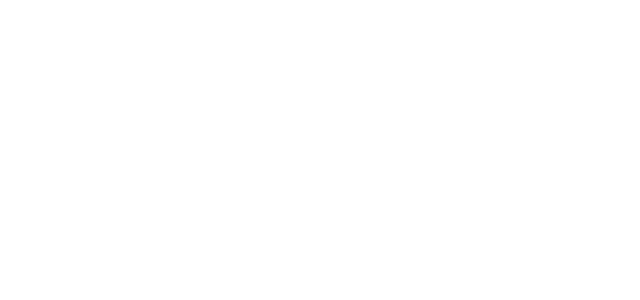
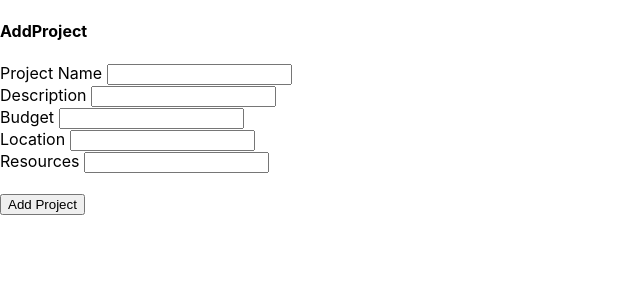
Before and after one commit to aman219/sihfront, a React (Create React App) app: page /employee/addproject in a window 1280 px wide. Before the commit this address had no page. Shown: the top 300 px of the page, without its empty margins (0-640 px from the left). Built offline with nearby package versions, Linux system fonts and the light colour scheme.

Commit message:
just for testing add project backend api

```diff
--- a/src/App.js
+++ b/src/App.js
@@ -8,6 +8,7 @@ import Forgot from './components/Forgot';
 import Dashboard from './components/Dashboard';
 import Logout from './components/Logout';
 import MessageBox from './components/MessageBox';
+import AddProject from './components/AddProject';
 
 
 function App() {
@@ -22,6 +23,7 @@ function App() {
           <Route path='logout/' element={<Logout />}></Route>
           <Route path='signup/' element={<Signup />}></Route>
           <Route path='forgot/' element={<Forgot/>}></Route>
+          <Route path='employee/addproject' element={<AddProject />}></Route>
         </Routes>
       </BrowserRouter>
     </div>
--- /dev/null
+++ b/src/components/AddProject.js
@@ -0,0 +1,34 @@
+import React from 'react'
+
+const AddProject = () => {
+
+    const handleSubmit = (e) => {
+        e.preventDefault();
+        const formData = new FormData(e.target);
+        formData.append("department", "Public Work department")
+        console.log(formData)
+        e.target.reset();
+    }
+
+  return (
+    <div className="addProject" >
+        <h4> AddProject </h4>
+        <form onSubmit={handleSubmit} encType="multipart/form-data">
+            <label htmlFor="name"> Project Name </label>
+            <input type="text" id="name" name="name" required /> <br />
+            <label htmlFor="description"> Description </label>
+            <input type="text" id="description" name="description" required /> <br />
+            <label htmlFor="budget"> Budget </label>
+            <input type="number" id="budget" name="budget" required /> <br />
+            <label htmlFor="location"> Location </label>
+            <input type="text" id="location" name="location" required /> <br />
+            <label htmlFor="resources"> Resources </label>
+            <input type="text" id="resources" name="resources" required /> <br /> <br />
+
+            <input type="submit" value="Add Project" />
+        </form>
+    </div>
+  )
+}
+
+export default AddProject
```
